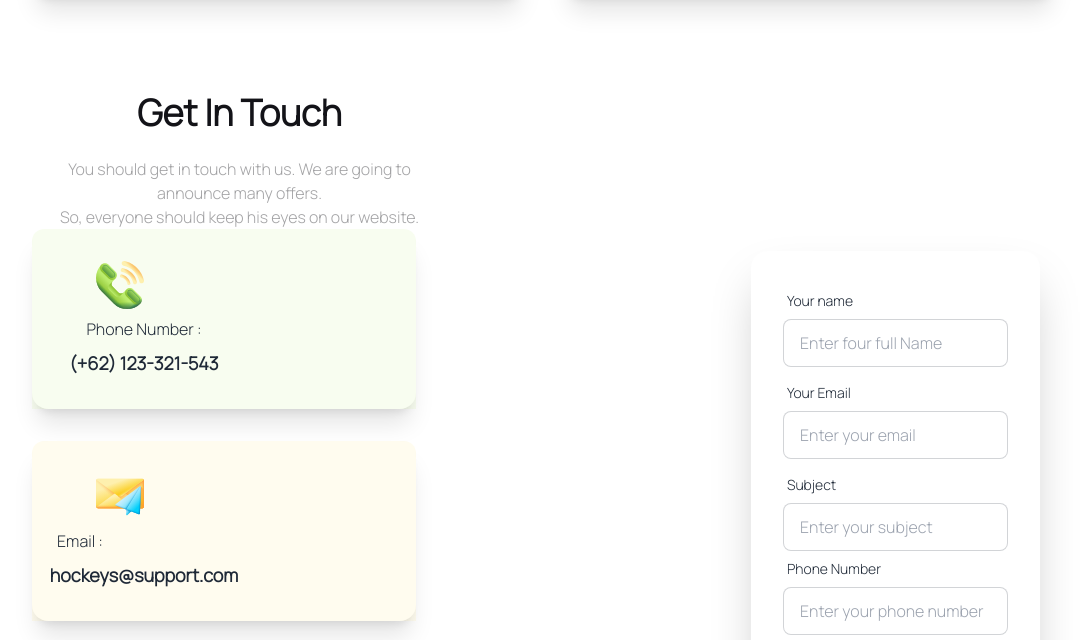
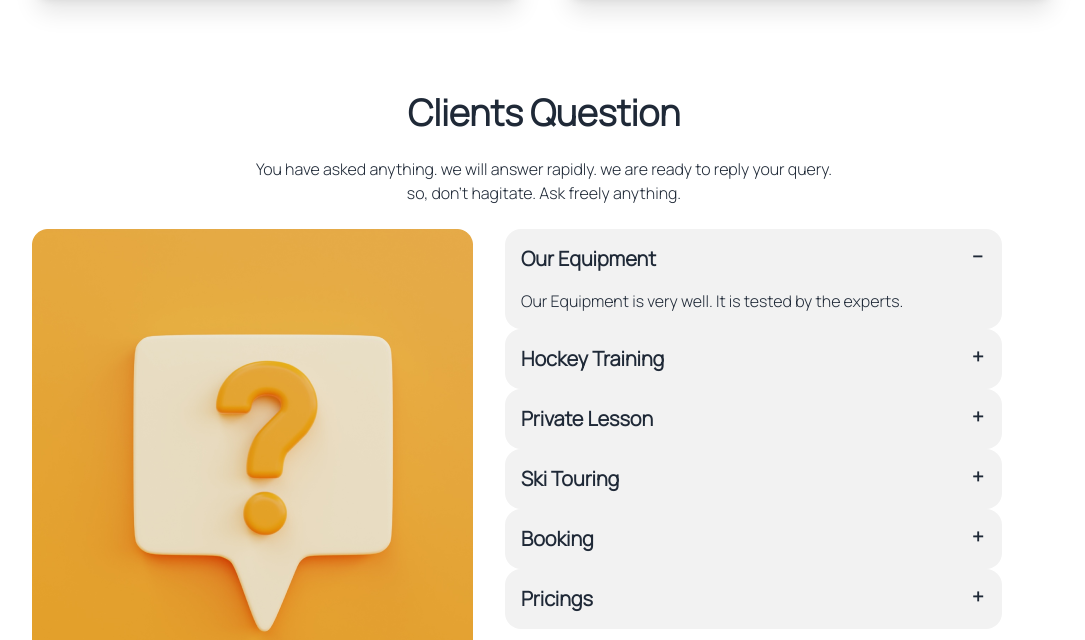
Before and after one commit to Anowar1987/Hockeys-website, a plain HTML site: page index.html in a window 1280 px wide. Shown: the part 4055-4695 px from the top of the page, without its empty margins (96-1181 px from the left). Drawn offline with nearby package versions, Linux system fonts and the light colour scheme; files whose address does not match are found by name.

Commit message:
finished clients question

```diff
--- a/index.html
+++ b/index.html
@@ -363,6 +363,87 @@
                 </div>
             </div>
         </section>
+        <!-- Clients Question -->
+        <section class="mt-24">
+            <div class="mt-24 text-center">
+                <h2 class="text-4xl font-extrabold">Clients Question</h2>
+                <p class="font-medium mt-6 mb-6">You have asked anything. we will answer rapidly. we are ready to reply your query. <br>so, don't hagitate. Ask freely anything.</p>
+            </div>
+            <div class="mx-32 flex gap-8">
+                <div>
+                    <img src="Images/11.png" alt="">
+                </div>
+                <div>
+                    <div class="collapse collapse-plus bg-base-200">
+                        <input type="radio" name="my-accordion-3" checked="checked" />
+                        <div class="collapse-title text-xl font-bold">
+                          Our Equipment
+                        </div>
+                        <div class="collapse-content">
+                          <p>Our Equipment is very well. It is tested by the experts.</p>
+                        </div>
+                      </div>
+                      <div class="collapse collapse-plus bg-base-200">
+                        <input type="radio" name="my-accordion-3" />
+                        <div class="collapse-title text-xl font-bold">
+                          Hockey Training
+                        </div>
+                        <div class="collapse-content">
+                          <p>We give the training to the hockey players</p>
+                        </div>
+                      </div>
+                      <div class="collapse collapse-plus bg-base-200">
+                        <input type="radio" name="my-accordion-3" />
+                        <div class="collapse-title text-xl font-bold">
+                          Private Lesson
+                        </div>
+                        <div class="collapse-content">
+                          <p>We trains the players privately.</p>
+                        </div>
+                      </div><div class="collapse collapse-plus bg-base-200">
+                        <input type="radio" name="my-accordion-3" />
+                        <div class="collapse-title text-xl font-bold">
+                          Ski Touring
+                        </div>
+                        <div class="collapse-content">
+                          <p>We arrange Ski Touring all over the year.</p>
+                        </div>
+                      </div>
+                      <div class="collapse collapse-plus bg-base-200">
+                        <input type="radio" name="my-accordion-3" />
+                        <div class="collapse-title text-xl font-bold">
+                          Booking
+                        </div>
+                        <div class="collapse-content">
+                          <p>You can book anything from our website.
+                            There is all instructions.
+                          </p>
+                        </div>
+                      </div>
+                      <div class="collapse collapse-plus bg-base-200">
+                        <input type="radio" name="my-accordion-3" />
+                        <div class="collapse-title text-xl font-bold">
+                          Pricings
+                        </div>
+                        <div class="collapse-content">
+                          <p>We take vey low price. Alos give discunt offers sometimes</p>
+                        </div>
+                      </div>
+                </div>
+            </div>
+
+
+
+        </section>
+
+
+
+
+
+
+
+
+
 
         <!-- Get in Touch section -->
         <section class="mt-24 text-center m-32 flex">
```
